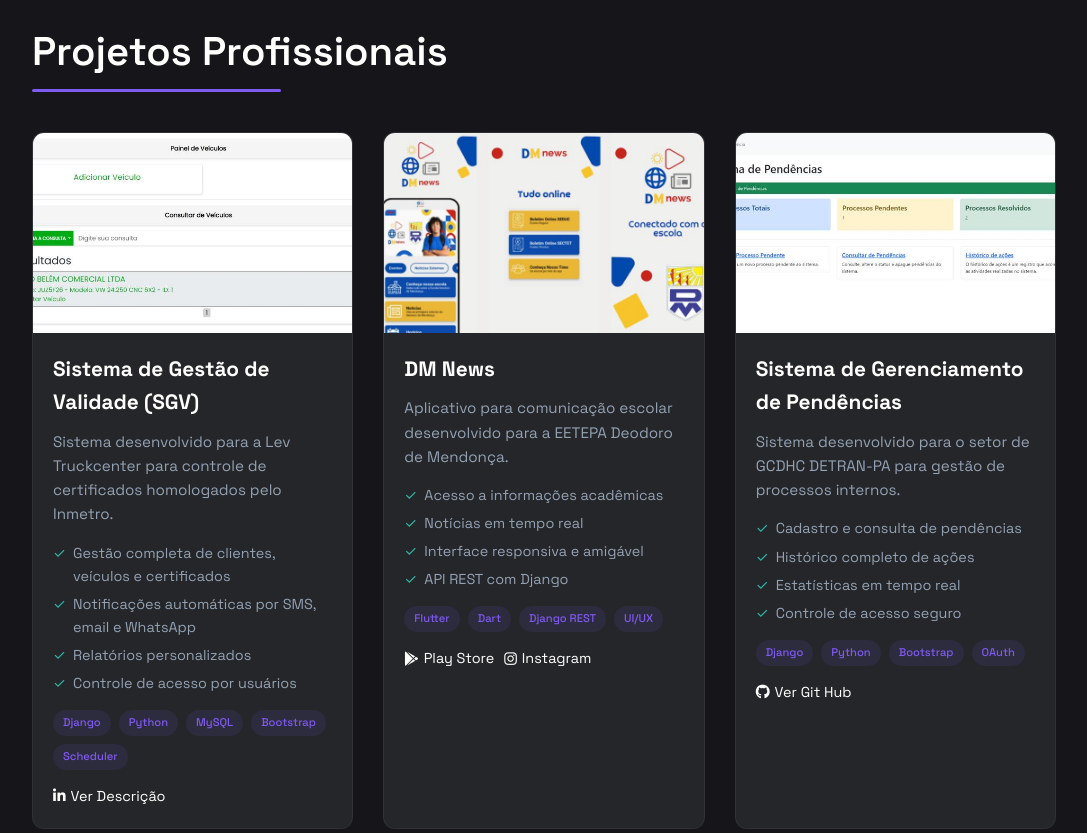
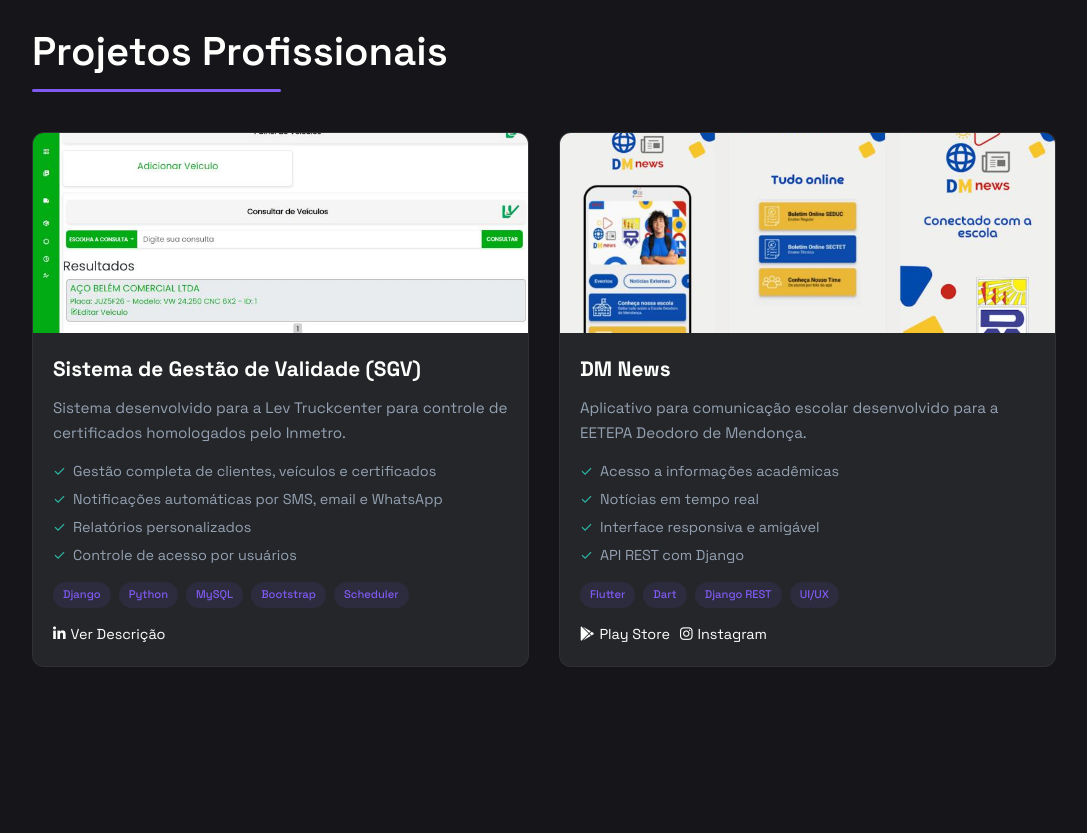
Before and after one commit to rafaelorland/portfolio, a plain HTML site: page index.html in a window 1280 px wide. Shown: the part 880-1713 px from the top of the page, without its empty margins (96-1183 px from the left). Drawn offline with nearby package versions, Linux system fonts and the light colour scheme.

Commit message:
feat: retirar projeto

```diff
--- a/index.html
+++ b/index.html
@@ -31,7 +31,14 @@
                     <span class="typewriter-cursor"></span>
                 </div>
 
-                <p>Estudante de ADS e designer em transição para o desenvolvimento. Com influência do meu pai (programador Java), descobri minha paixão por tecnologia aos 15 anos com Python. Minha trajetória combina experiência prática em redes e desenvolvimento de sistemas com projetos reais como um app de notícias escolar. Atualmente, busco unir minhas habilidades em design e programação para criar soluções digitais completas e impactantes.</p>
+                <p>Estudante de ADS e designer em transição para o
+                    desenvolvimento. Com influência do meu pai (programador
+                    Java), descobri minha paixão por tecnologia aos 15 anos com
+                    Python. Minha trajetória combina experiência prática em
+                    redes e desenvolvimento de sistemas com projetos reais como
+                    um app de notícias escolar. Atualmente, busco unir minhas
+                    habilidades em design e programação para criar soluções
+                    digitais completas e impactantes.</p>
 
                 <div class="btn-container">
                     <a href="#projects" class="btn btn-primary">
@@ -136,43 +143,6 @@
                         </div>
                     </div>
 
-                    <!-- SGP -->
-                    <div class="project-card">
-                        <div class="project-image">
-                            <img
-                                src="./img/sgp.png"
-                                alt="Sistema de Gerenciamento de Pendências">
-                        </div>
-                        <div class="project-content">
-                            <h3 class="project-title">Sistema de Gerenciamento
-                                de Pendências</h3>
-                            <p class="project-description">Sistema desenvolvido
-                                para o setor de GCDHC DETRAN-PA para gestão de
-                                processos
-                                internos.</p>
-
-                            <ul class="project-features">
-                                <li>Cadastro e consulta de pendências</li>
-                                <li>Histórico completo de ações</li>
-                                <li>Estatísticas em tempo real</li>
-                                <li>Controle de acesso seguro</li>
-                            </ul>
-
-                            <div class="project-tags">
-                                <span class="tag">Django</span>
-                                <span class="tag">Python</span>
-                                <span class="tag">Bootstrap</span>
-                                <span class="tag">OAuth</span>
-                            </div>
-
-                            <div class="project-links">
-                                <a href="#"><i
-                                        class="fab fa-github"></i>
-                                    Ver Git Hub</a>
-
-                            </div>
-                        </div>
-                    </div>
                 </div>
             </div>
         </section>
```
